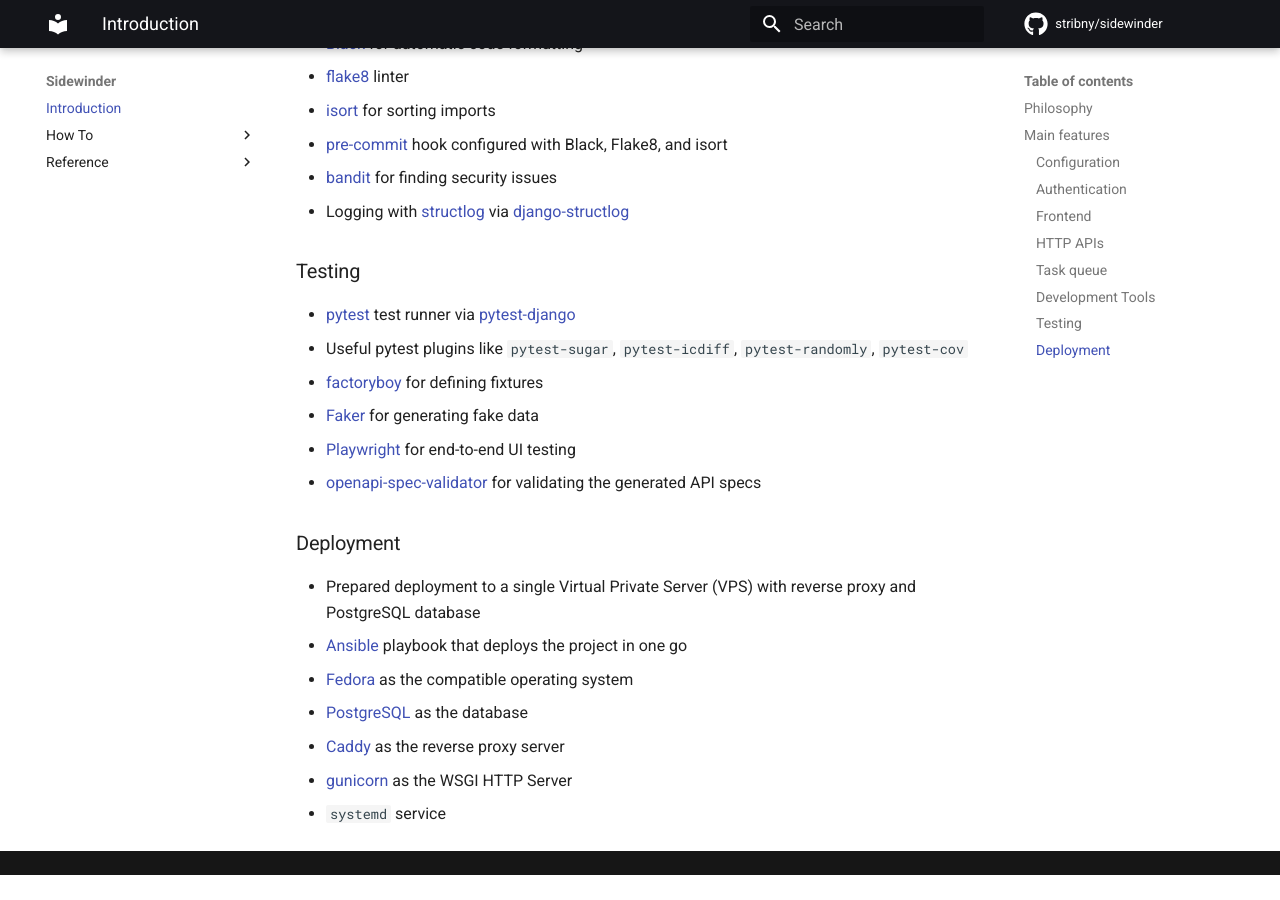
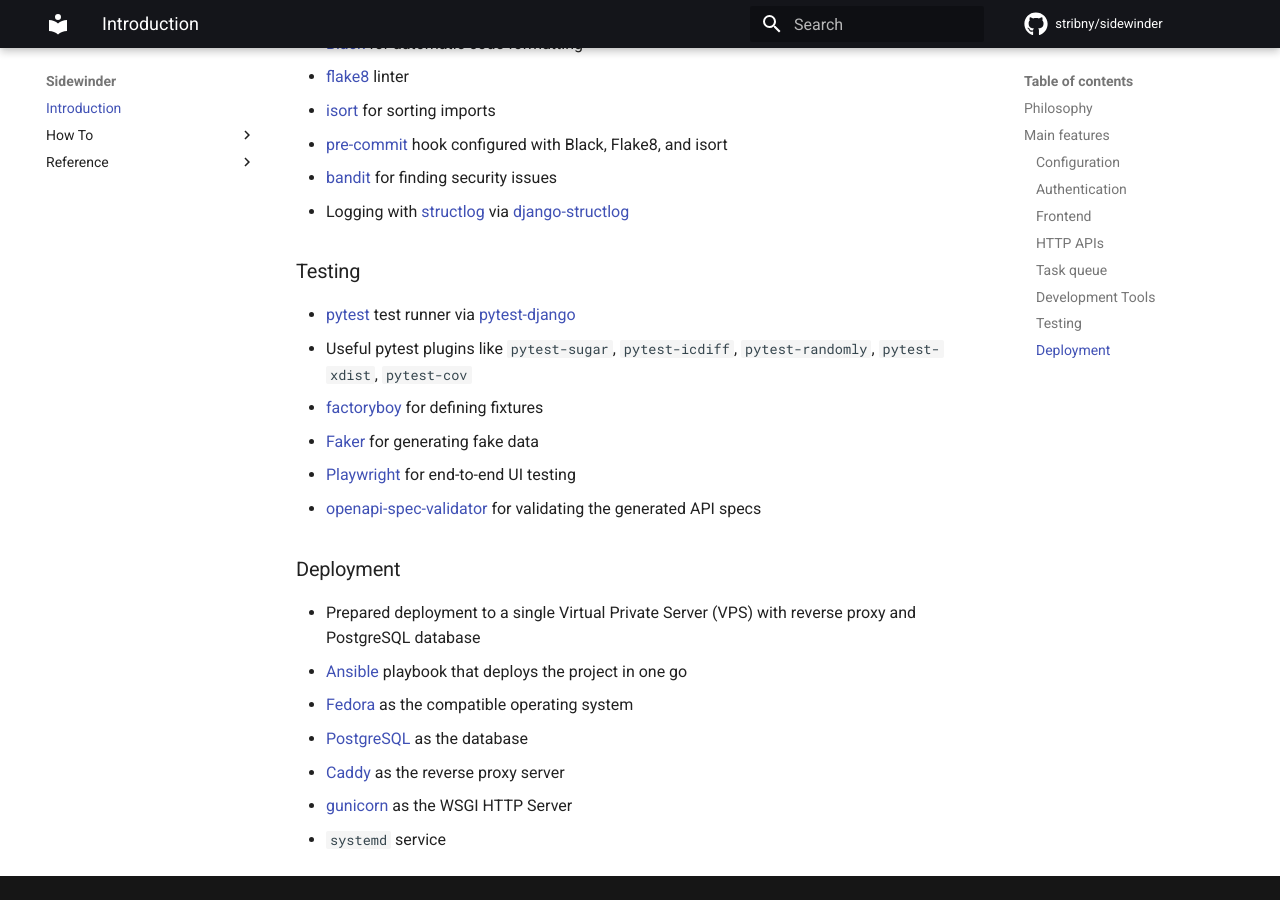
Before and after one commit to stribny/sidewinder, an MkDocs documentation site: the page built from docs/index.md, in a window 1280 px wide and 900 px high, scrolled down 1968 px. Built offline with MkDocs 1.6.1 and Material for MkDocs 9.7.7, drawn with Linux system fonts in a browser that asks for light colours; comment, search, counter and statistics services are not loaded; before the commit the page ends 2843 px from its top, so only the background shows below that.

Commit message:
feat: Add pytest-xdist for parallel test execution

```diff
--- a/docs/index.md
+++ b/docs/index.md
@@ -61,7 +61,7 @@
 ### Testing
 
 - [pytest](https://docs.pytest.org) test runner via [pytest-django](https://github.com/pytest-dev/pytest-django)
-- Useful pytest plugins like `pytest-sugar`, `pytest-icdiff`, `pytest-randomly`, `pytest-cov`
+- Useful pytest plugins like `pytest-sugar`, `pytest-icdiff`, `pytest-randomly`, `pytest-xdist`, `pytest-cov`
 - [factoryboy](https://factoryboy.readthedocs.io/en/stable/) for defining fixtures
 - [Faker](https://faker.readthedocs.io/en/master/) for generating fake data
 - [Playwright](https://playwright.dev/) for end-to-end UI testing
--- a/pyproject.toml
+++ b/pyproject.toml
@@ -49,6 +49,7 @@
 pytest-factoryboy = "2.5.1"
 openapi-spec-validator = "0.6.0"
 playwright = "1.36.0"
+pytest-xdist = "3.3.1"
 
 [tool.poetry.group.graphviz]
 optional = true
```
Also changed, not shown: 1 other file.
